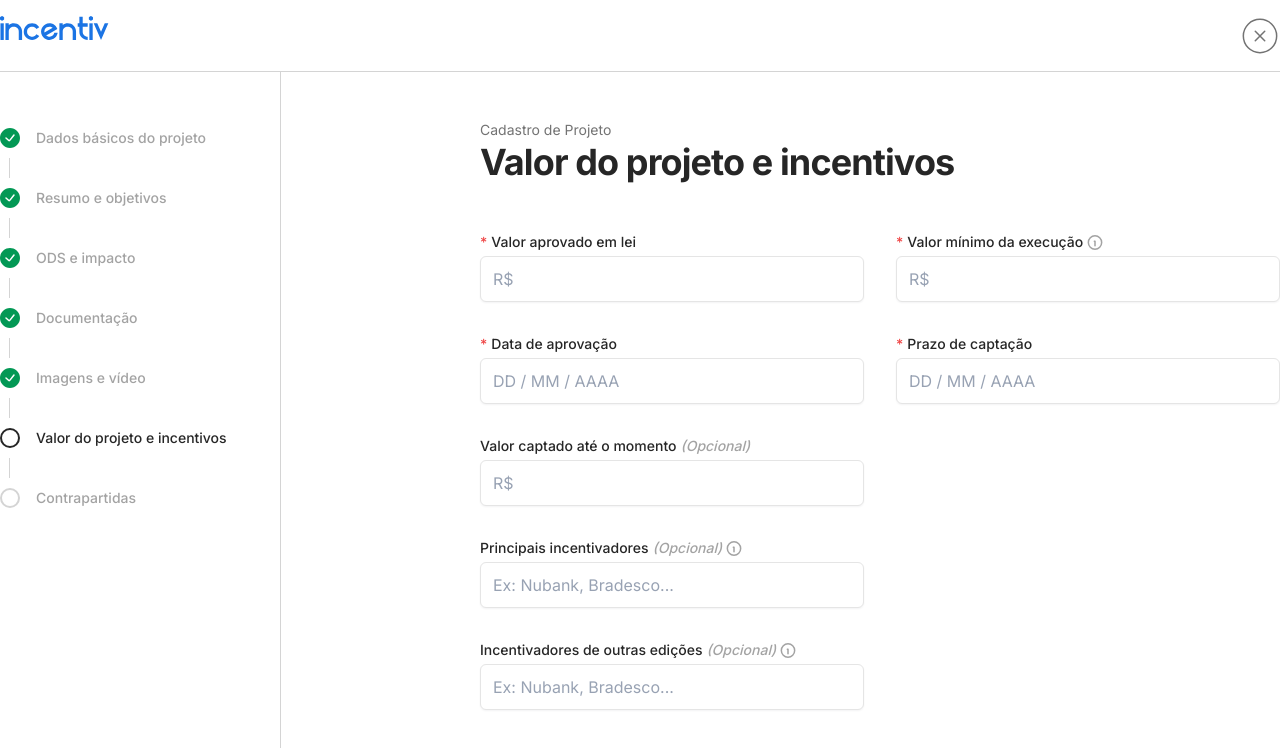
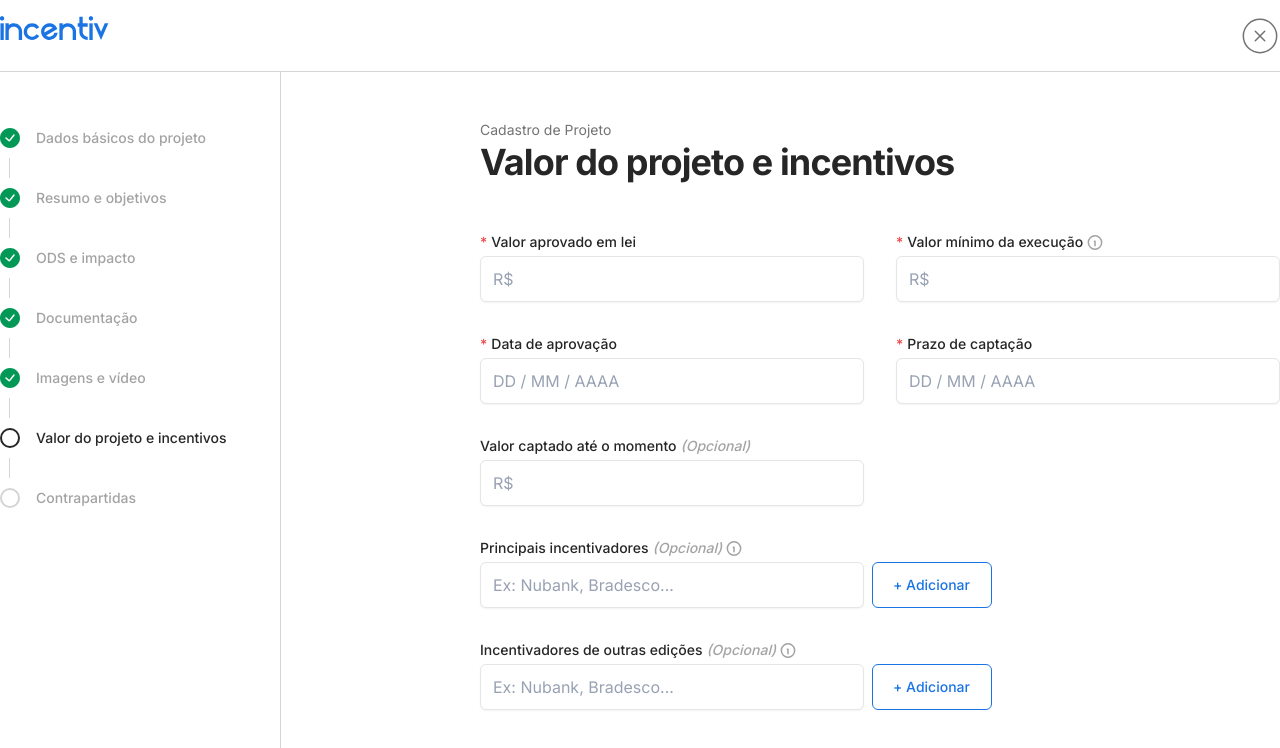
Before and after one commit to tascintra/incentiv-ds, a Next.js app: page /tela2 in a window 1280 px wide. Shown: the top 748 px of the page. Built offline with nearby package versions, Linux system fonts and the light colour scheme.

Commit message:
refactor(tela3): page form grid position refactored

```diff
--- a/src/app/tela2/page.tsx
+++ b/src/app/tela2/page.tsx
@@ -5,6 +5,7 @@ import Text from '@/components/atoms/Text'
 import InputBox from '@/components/organisms/InputBox'
 import NavbarCloseModal from '@/components/molecules/NavbarCloseModal'
 import SidebarStepsItems from '@/components/organisms/SidebarStepsItems'
+import Button from '@/components/molecules/Button'
 
 interface IInputInfos {
   requiredField: boolean
@@ -91,9 +92,10 @@ export default function Tela2() {
             </header>
 
             <form onSubmit={handleSubmit} className="mt-12">
-              <div className="grid grid-cols-2 grid-rows-5 gap-8 [&>*:nth-child(n+5)]:col-custom">
+              <div className="grid grid-cols-2 grid-rows-5 items-end gap-8 [&>*:nth-child(6)]:col-custom [&>button:nth-child(odd)]:-ml-6">
                 {inputInfos.map(
-                  ({ icon, id, label, placeholder, requiredField }) => (
+                  ({ icon, id, label, placeholder, requiredField }, index) =>
+                    index <= 4 ? (
                       <InputBox
                         key={id}
                         id={id}
@@ -102,6 +104,20 @@ export default function Tela2() {
                         required={requiredField}
                         rightIcon={icon}
                       />
+                    ) : (
+                      <>
+                        <InputBox
+                          key={id}
+                          id={id}
+                          label={label}
+                          placeholder={placeholder}
+                          required={requiredField}
+                          rightIcon={icon}
+                        />
+                        <Button className="max-h-12 max-w-[120px]">
+                          + Adicionar
+                        </Button>
+                      </>
                     )
                 )}
               </div>
```
Lines whose indentation alone changed are shown as unchanged.
